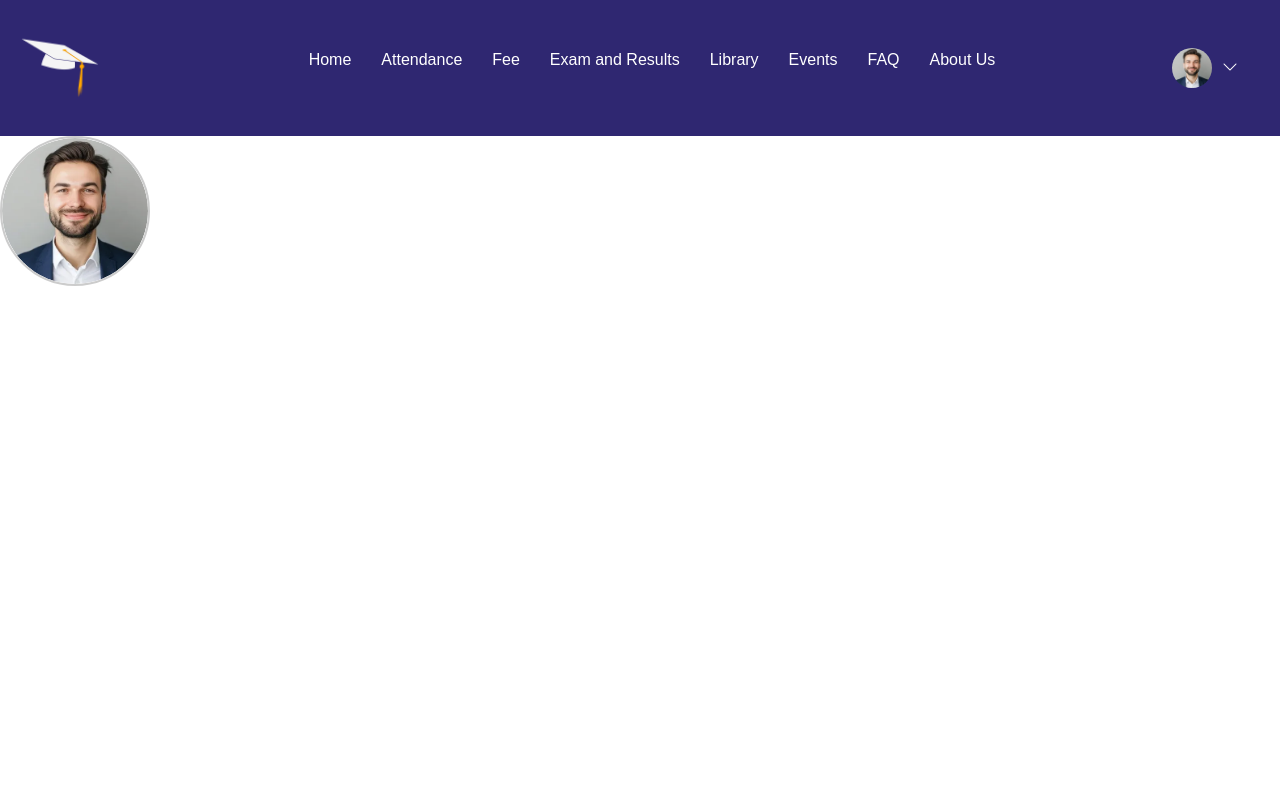
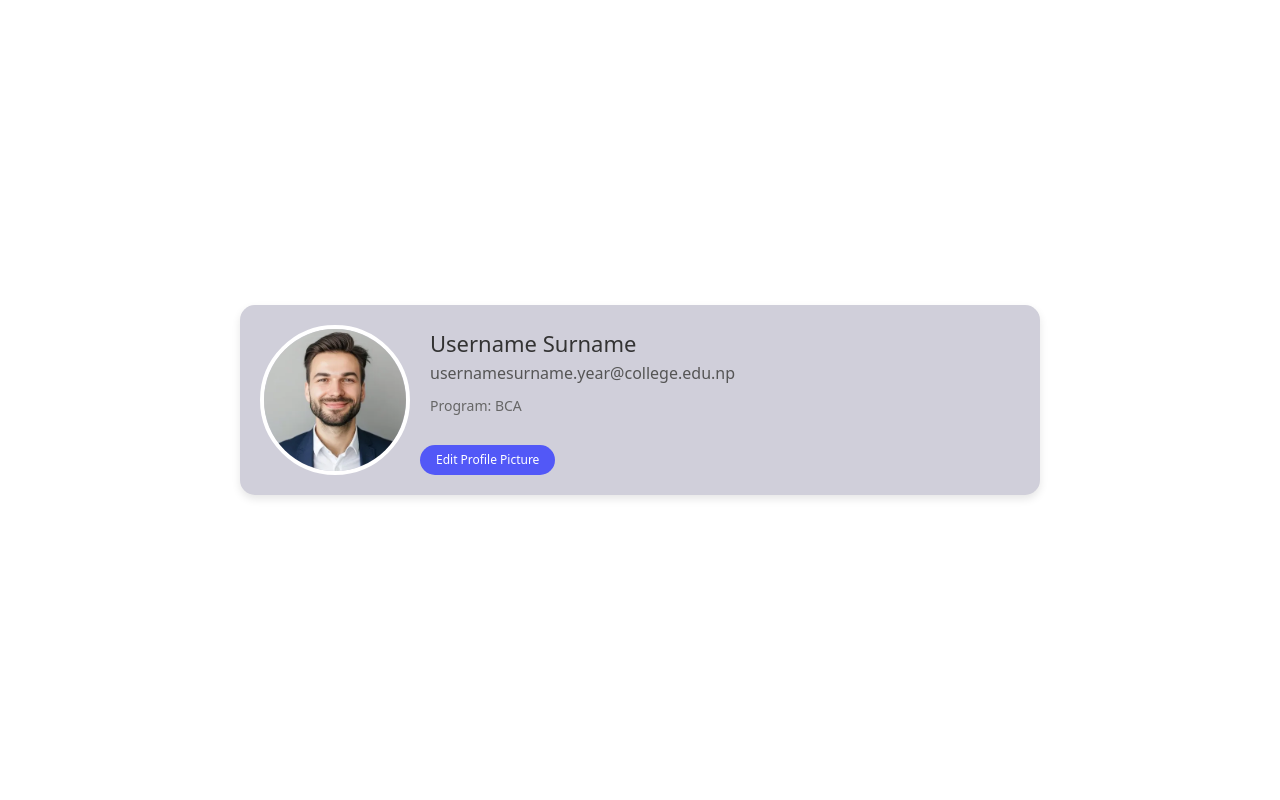
Before and after one commit to RabinPyakurel/Student-Academic-portal, a PHP site: page /demo.htm in a window 1280 px wide. Run offline with PHP 8.4, Linux system fonts and the light colour scheme.

Commit message:
halka fulka change

```diff
--- a/assets/css/index.css
+++ b/assets/css/index.css
@@ -3,7 +3,7 @@
   margin: 0;
   padding: 0;
   box-sizing: border-box;
-    font-family: Arial, sans-serif;
+  font-family: sans-serif;
 }
 
 body {
--- a/assets/css/profile.css
+++ b/assets/css/profile.css
@@ -10,14 +10,6 @@
   color: white;
   border-radius: 5px;
   cursor: pointer;
-}
-
-.myprofile {
-  display: flex;
-  justify-content: space-around;
-  align-items: center;
-  cursor: pointer;
-  padding: 20px;
 }
 
 .myprofile img {
@@ -47,7 +39,16 @@
 input[readonly] {
   background-color: #e0e0e0;
 }
+.myprofile {
+  display: flex;
+  background-color: #d0cfda;
+  width: 100%;
+  overflow: hidden;
 
+
+  box-shadow: 0px 4px 8px rgba(0, 0, 0, 0.1);
+  position: relative;
+}
 /* user profile pic image */
 .userprofile-img {
   width: 20vw;
@@ -62,6 +63,8 @@
   justify-content: center;
   align-items: center;
   border: 2px solid #ccc;
+  margin-left: 20vw;
+  margin-top: 2vh;
 }
 
 .userprofile-img img {
@@ -70,7 +73,19 @@
   object-fit: cover;
   border-radius: 50%;
 }
+hr {
+  width: 3px;
+  height: 25vh;
+  background-color: #aaa;
+  position: relative;
+  left: 20px;
 
+}
+.userinfo {
+  margin-left: 20px;
+  position: relative;
+  left: 20px;
+}
 @media (min-width: 601px) and (max-width: 1024px) {
   .userprofile-img {
     width: 15vw;
--- /dev/null
+++ b/demo.css
@@ -0,0 +1,80 @@
+/* General Styling */
+/* General Styling */
+body {
+  font-family: 'Arial', sans-serif;
+  background-color: #e2e1e7;
+  margin: 0;
+  padding: 0;
+  display: flex;
+  justify-content: center;
+  align-items: center;
+  height: 100vh;
+}
+
+.user-profile {
+  display: flex;
+  align-items: center;
+  background-color: #d0cfda;
+  padding: 20px;
+  border-radius: 15px;
+  width: 80%;
+  max-width: 800px;
+  box-shadow: 0px 4px 8px rgba(0, 0, 0, 0.1);
+  position: relative;
+}
+
+.userprofile-img img {
+  width: 150px;
+  height: 150px;
+  border-radius: 50%;
+  object-fit: cover;
+  border: 4px solid #fff; /* Adding a white border around the image */
+}
+
+.user-info {
+  margin-left: 20px;
+}
+
+.user-info h2 {
+  font-size: 22px;
+  color: #333;
+  margin-bottom: 5px;
+}
+
+.user-info p {
+  font-size: 16px;
+  color: #555;
+  margin-bottom: 10px;
+}
+
+.user-info h6 {
+  font-size: 14px;
+  color: #666;
+  line-height: 1.6;
+}
+
+/* Edit Profile Picture Button */
+.edit-profile-btn {
+  position: absolute;
+  bottom: 20px;
+  left: 180px;
+  background-color: #5258f7;
+  color: white;
+  padding: 6px 16px;
+  border-radius: 20px;
+  border: none;
+  cursor: pointer;
+  font-size: 12px;
+  display: flex;
+  align-items: center;
+  justify-content: center;
+}
+
+.edit-profile-btn:hover {
+  background-color: #4146d1;
+}
+
+/* Adding a vertical divider */
+hr {
+
+}
--- a/demo.htm
+++ b/demo.htm
@@ -4,58 +4,32 @@
 <head>
   <meta charset="UTF-8">
   <meta name="viewport" content="width=device-width, initial-scale=1.0">
-  <title>TEST TEST</title>
-  <link rel="stylesheet" href="./assets/css/index.css">
-  <link rel="stylesheet" href="./assets/css/profile.css">
+  <title>Profile Section</title>
+  <link rel="stylesheet" href="demo.css">
+
   <script src="https://cdnjs.cloudflare.com/ajax/libs/font-awesome/6.0.0-beta3/js/all.min.js"
     integrity="sha512-Pf1vFl/rZQeq3CMoWx2hfLVRMt2E+nQJbSHyRHjRdyJwD+XZz+aR1i45I+9vE7DJeA9VXNGDsvm4P6xNFFUqg=="
     crossorigin="anonymous" referrerpolicy="no-referrer"></script>
   <link rel="stylesheet" href="https://cdn.jsdelivr.net/npm/bootstrap-icons@1.11.3/font/bootstrap-icons.min.css">
   <link href="https://cdn.jsdelivr.net/npm/bootstrap@5.3.3/dist/css/bootstrap.min.css" rel="stylesheet"
     integrity="sha384-QWTKZyjpPEjISv5WaRU9OFeRpok6YctnYmDr5pNlyT2bRjXh0JMhjY6hW+ALEwIH" crossorigin="anonymous">
-
 </head>
 
 <body>
 
-  <nav class="navbar">
-    <div class="logo">
-      <img src="./assets/images/topi.png" alt="Kathford Logo">
+  <div class="user-profile">
+    <div class="userprofile-img">
+      <img src="./assets/images/ppsize.webp" alt="Profile">
+
     </div>
-    <ul class="nav-links">
-      <li><a href="index.htm">Home</a></li>
-      <li><a href="#">Attendance</a></li>
-      <li><a href="#">Fee</a></li>
-      <li><a href="#">Exam and Results</a></li>
-      <li><a href="#">Library</a></li>
-      <li><a href="#">Events</a></li>
-      <li><a href="#">FAQ</a></li>
-      <li><a href="#">About Us</a></li>
-    </ul>
-    <div class="user-icon" onclick="profile.htm">
-      <div class="user-icon">
-          <div class="dropdown">
-              <!-- Profile image and dropdown symbol container -->
-              <div class="profile-container" id="profileContainer">
-                  <img src="./assets/images/ppsize.webp" alt="Profile" class="profile-img">
-                  <!-- Unicode dropdown icon -->
-                  <span class="dropdown-icon"><i class="bi bi-chevron-down"></i></span>
-                  <!-- This is a down arrow -->
-              </div>
-              <!-- Dropdown menu -->
-              <div class="dropdown-content" id="dropdownMenu">
-                  <a href="#mypf">My Profile</a>
-                  <a href="#logout">Logout</a>
-              </div>
-          </div>
-      </div>
+    <button class="edit-profile-btn">Edit Profile Picture</button>
+    <hr>
+    <div class="user-info">
+      <h2>Username Surname</h2>
+      <p>usernamesurname.year@college.edu.np</p>
+      <h6>Program: BCA<br><br>Batch: 2024</h6>
+    </div>
   </div>
-  </nav>
-
-  <div class="userprofile-img">
-    <img src="./assets/images/ppsize.webp" alt="Profile">
-  </div>
-
 </body>
 
 </html>
```
Also changed, not shown: user-profile/profile.htm (+2 -24 lines), assets/images/SAP_LOGO.png (deleted), assets/images/profile-pic.png (deleted). Lines whose indentation alone changed are shown as unchanged.
